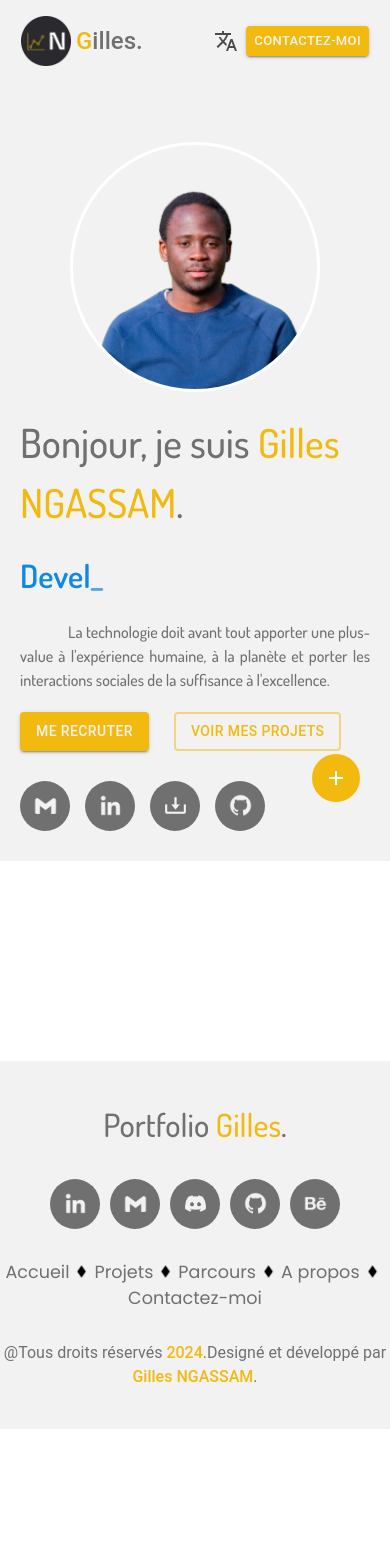
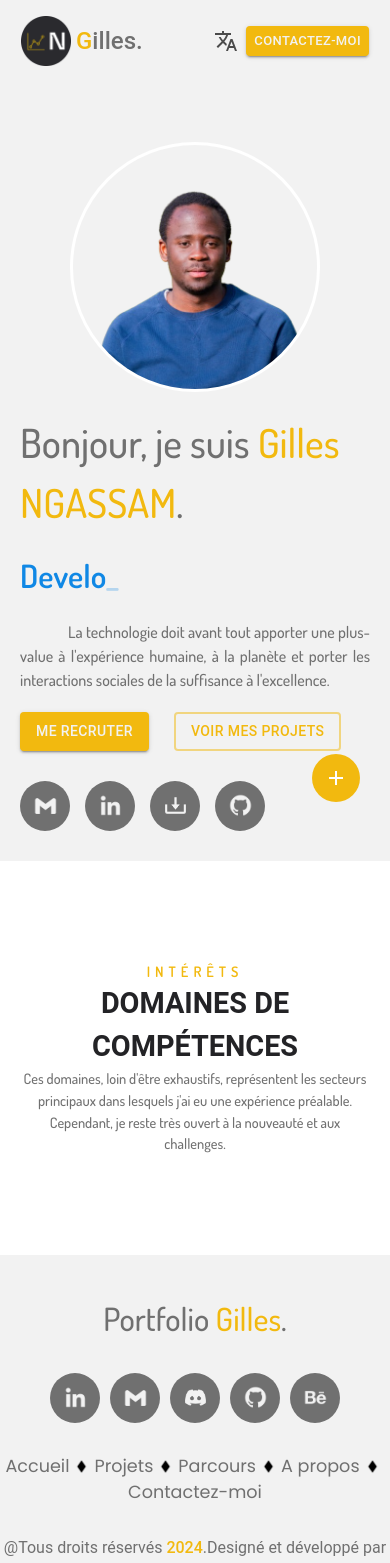
Before and after one commit to NanmegniNgassam/gilles-portfolio, a React (Vite) app: page / in a window 390 px wide. Shown: the top 1563 px of the page. Before the commit the page ends 1429 px from the top, so only its background shows below. Built offline with nearby package versions, Linux system fonts and the light colour scheme.

Commit message:
Setting up Title component

```diff
--- a/src/assets/loc/en/global.json
+++ b/src/assets/loc/en/global.json
@@ -30,6 +30,15 @@
                     "resume": "Download my resume",
                     "bitOfCode": "See a preview of my code"
                 }
+            },
+            "container": {
+                "titles": {
+                    "domains": {
+                        "hook": "interest",
+                        "main": "Areas of expertise",
+                        "description": "These areas, far from being exhaustive, represent the main sectors in which I have had prior experience. However, I remain very open to novelty and challenges."
+                    }
+                }
             }
         }
     },
--- a/src/assets/loc/fr/global.json
+++ b/src/assets/loc/fr/global.json
@@ -30,6 +30,15 @@
                     "resume": "Télécharger mon CV",
                     "bitOfCode": "Voir un aperçu de mon code"
                 }
+            },
+            "container": {
+                "titles": {
+                    "domains": {
+                        "hook": "Intérêts",
+                        "main": "Domaines de compétences",
+                        "description": "Ces domaines, loin d'être exhaustifs, représentent les secteurs principaux dans lesquels j'ai eu une expérience préalable. Cependant, je reste très ouvert à la nouveauté et aux challenges."
+                    }
+                }
             }
         }
     },
--- a/src/components/footer/footer.module.css
+++ b/src/components/footer/footer.module.css
@@ -20,6 +20,7 @@
   align-items: center;
   gap: 30px;
   overflow: hidden;
+  margin-top: 80px;
 }
 
 .actualHook {
--- /dev/null
+++ b/src/components/title/Title.module.css
@@ -0,0 +1,51 @@
+.titleContainer {
+    display: flex;
+    flex-direction: column;
+    align-items: center;
+    margin: 100px auto;
+    color: var(--dark-contrast-color);
+    text-align: center;
+
+}
+
+.titleHook {
+    font-family: Dosis;
+    color: var(--primary-color);
+    font-weight: 600;
+    font-size: 1.2rem;
+    letter-spacing: 5px;
+    text-transform: uppercase;
+}
+.actualTitle {
+    font-size: 3.6rem;
+    color: var(--black-color);
+    text-transform: uppercase;
+}
+.titleDescription {
+    font-family: DosisMedium;
+    font-size: 1.2rem;
+}
+
+@media screen and (max-width: 1200px) {
+    .actualTitle {
+        font-size: 3rem;
+    }
+}
+
+@media screen and (max-width: 900px) {
+    .titleHook, .titleDescription {
+        font-size: 1rem;
+    }
+    .actualTitle {
+        font-size: 2.7rem;
+    }
+}
+
+@media screen and (max-width: 900px) {
+    .titleHook, .titleDescription {
+        font-size: 0.9rem;
+    }
+    .actualTitle {
+        font-size: 1.8rem;
+    }
+}
--- /dev/null
+++ b/src/components/title/Title.types.ts
@@ -0,0 +1,5 @@
+export interface TitleWidgetProps {
+    titleHook: string;
+    actualTitle: string;
+    titleDescription: string;
+}
--- /dev/null
+++ b/src/components/title/index.tsx
@@ -0,0 +1,19 @@
+import styles from "./Title.module.css"
+import { TitleWidgetProps } from "./Title.types";
+
+const Title = (props: TitleWidgetProps) => {
+    return (
+        <div className={styles.titleContainer}>
+            <span className={styles.titleHook}>{ props.titleHook }</span>
+            <h2 className={styles.actualTitle}>
+                { props.actualTitle }
+            </h2>
+            <p className={styles.titleDescription}>
+                { props.titleDescription }
+            </p>
+        </div>
+
+    );
+}
+
+export default Title;
--- a/src/pages/home/home.module.css
+++ b/src/pages/home/home.module.css
@@ -2,11 +2,11 @@
   font-family: "Dosis";
   src: url("../../assets/fonts/Dosis-VariableFont_wght.ttf");
 }
-
+/* Hero section styles */
 .heroSection {
   padding: 120px 80px 60px 80px;
   background: var(--contrast-color);
-  margin-bottom: 200px;
+  margin-bottom: 80px;
 }
 .heroSection * {
     color: var(--dark-contrast-color);
@@ -129,3 +129,21 @@ h2 span {
         width: 25px;
     }
 }
+
+/* Main Content styles */
+.mainContainer {
+    padding: 0px 80px;
+}
+
+@media screen and (max-width: 900px) {
+    .mainContainer {
+        padding: 0 40px;
+    }
+
+}
+
+@media screen and (max-width: 700px) {
+    .mainContainer {
+        padding: 0 20px;
+    }
+}
--- a/src/pages/home/index.tsx
+++ b/src/pages/home/index.tsx
@@ -9,6 +9,7 @@ import gilles from "../../assets/images/Gilles.png";
 import github from '../../assets/images/github.png';
 import gmail from "../../assets/images/gmail.png";
 import linkedIn from '../../assets/images/linkedin.png';
+import Title from "../../components/title";
 import styles from "./home.module.css";
 import { TitleHook } from "./Home.styles";
 
@@ -88,6 +89,13 @@ const Home = () => {
                     </Tooltip>
                 </div>
             </div>
+            <div className={styles.mainContainer}>
+                <Title
+                    actualTitle={t("pages.home.container.titles.domains.main")}
+                    titleHook={t("pages.home.container.titles.domains.hook")}
+                    titleDescription={t("pages.home.container.titles.domains.description")}
+                />
+            </div>
         </div>
     );
 }
```
Also changed, not shown: src/components/title/Title.styles.tsx (added).
